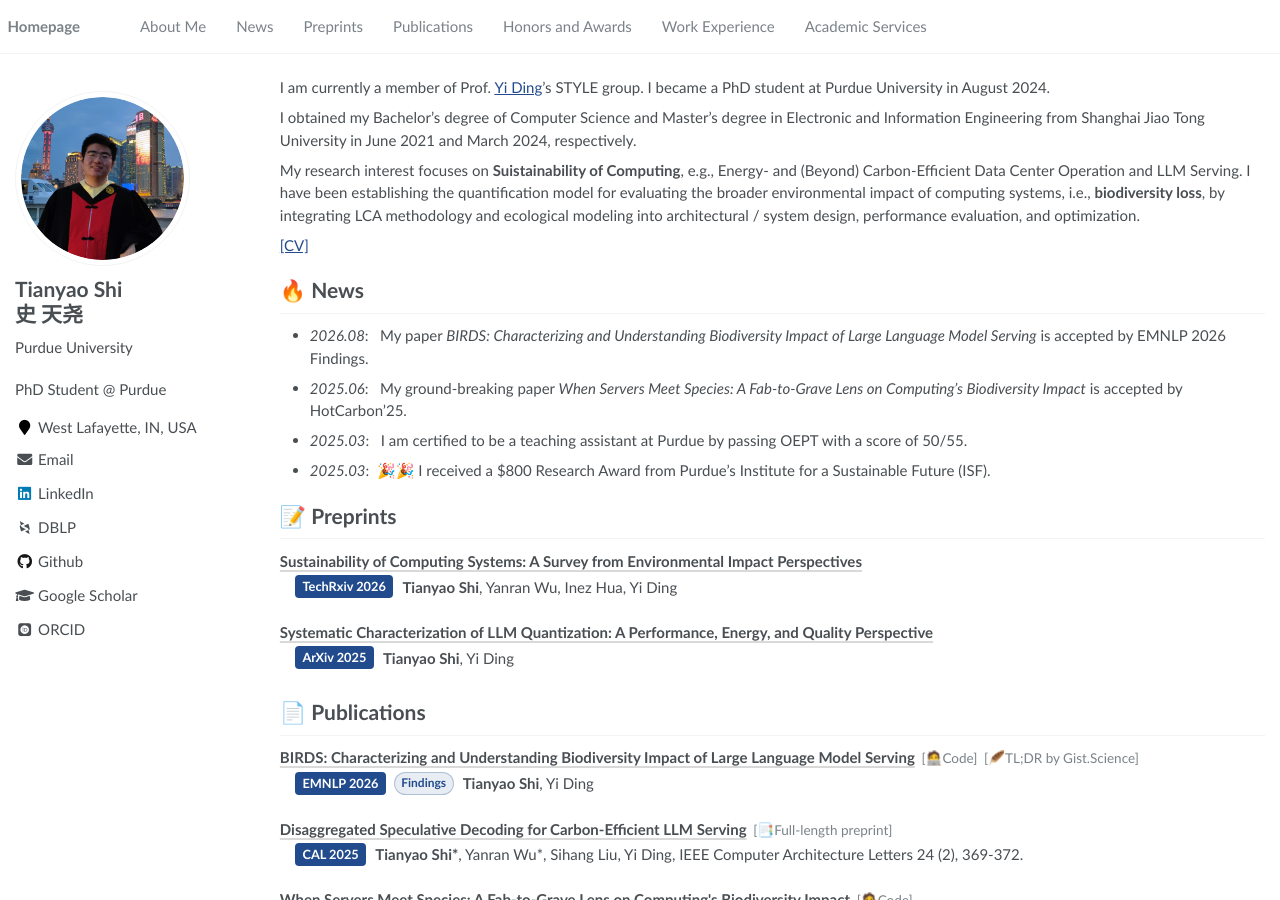
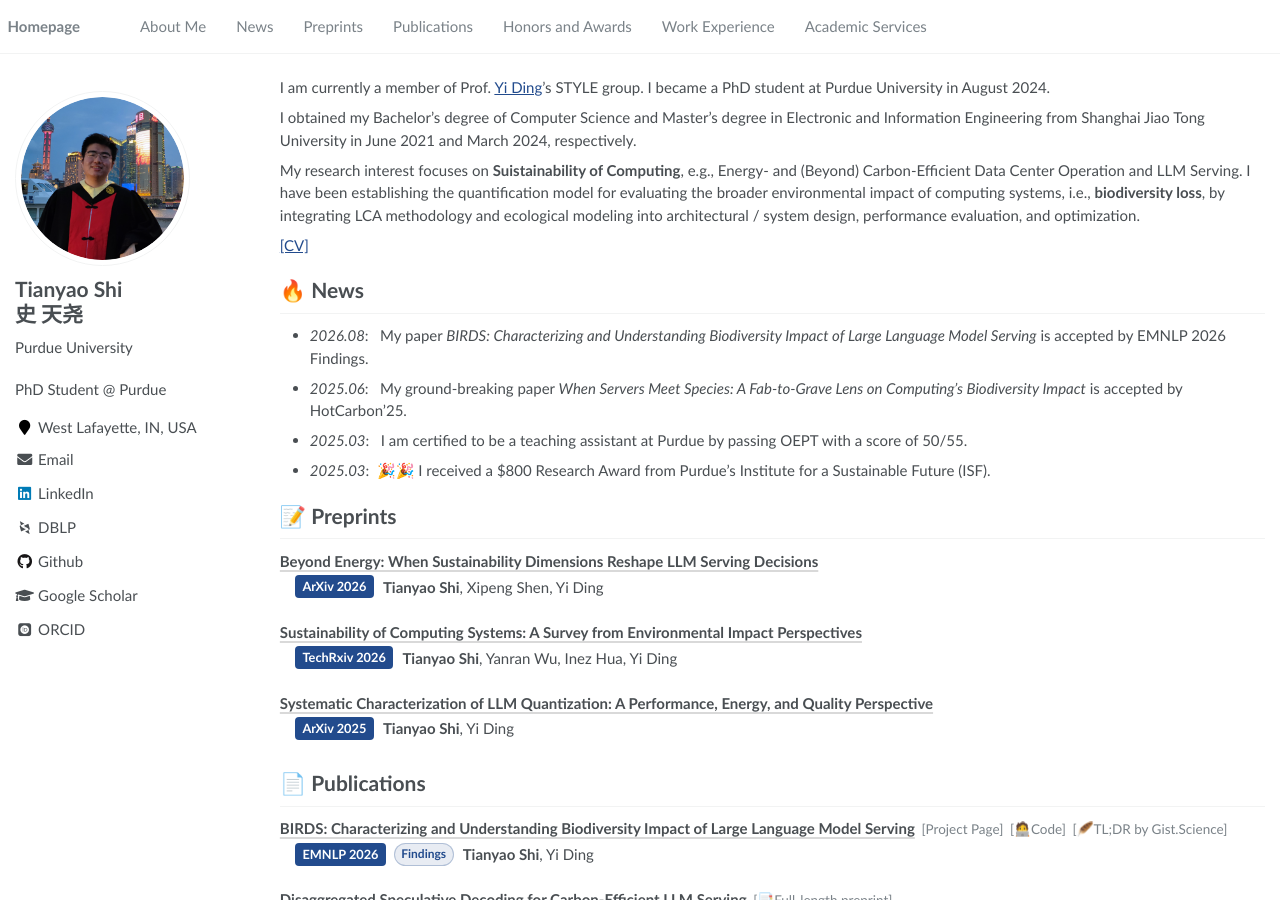
Before and after one commit to StHowling/sthowling.github.io, a Jekyll site: the page built from _pages/about.md, in a window 1280 px wide and 900 px high. Built offline with Jekyll 4.4.1, drawn with Linux system fonts in a browser that asks for light colours; some web fonts are replaced.

Commit message:
Add new publication entry for "Beyond Energy: When Sustainability Dimensions Reshape LLM Serving Decisions" and update links for existing publications

```diff
--- a/_pages/about.md
+++ b/_pages/about.md
@@ -39,6 +39,16 @@ My research interest focuses on **Suistainability of Computing**, e.g., Energy-
 <div class="pub-list">
   <div class="pub-item">
     <div class="pub-title">
+      <a href="https://arxiv.org/abs/2609.35569">Beyond Energy: When Sustainability Dimensions Reshape LLM Serving Decisions</a>
+    </div>
+    <div class="pub-info">
+      <span class="pub-venue-badge">ArXiv 2026</span>
+      <span class="pub-authors-journal"><strong>Tianyao Shi</strong>, Xipeng Shen, Yi Ding</span>
+    </div>
+  </div>
+
+  <div class="pub-item">
+    <div class="pub-title">
       <a href="https://www.techrxiv.org/users/1024518/articles/1384487-sustainability-of-computing-systems-a-survey-from-environmental-impact-perspectives">Sustainability of Computing Systems: A Survey from Environmental Impact Perspectives</a>
     </div>
     <div class="pub-info">
@@ -63,7 +73,7 @@ My research interest focuses on **Suistainability of Computing**, e.g., Energy-
 <div class="pub-list">
   <div class="pub-item">
     <div class="pub-title">
-      <a href="https://arxiv.org/abs/2605.27480">BIRDS: Characterizing and Understanding Biodiversity Impact of Large Language Model Serving</a> <a href="https://github.com/TianyaoShi/BIRDS"><strong>[🧑‍💻Code]</strong></a> <a href="https://gist.science/paper/2605.27480#gist">[🪶TL;DR by Gist.Science]</a>
+      <a href="https://arxiv.org/abs/2605.27480">BIRDS: Characterizing and Understanding Biodiversity Impact of Large Language Model Serving</a> <a href="https://tianyaoshi.github.io/BIRDS/"><strong>[Project Page]</strong></a> <a href="https://github.com/TianyaoShi/BIRDS"><strong>[🧑‍💻Code]</strong></a> <a href="https://gist.science/paper/2605.27480#gist">[🪶TL;DR by Gist.Science]</a>
     </div>
     <div class="pub-info">
       <span class="pub-venue-badge">EMNLP 2026</span>
```
